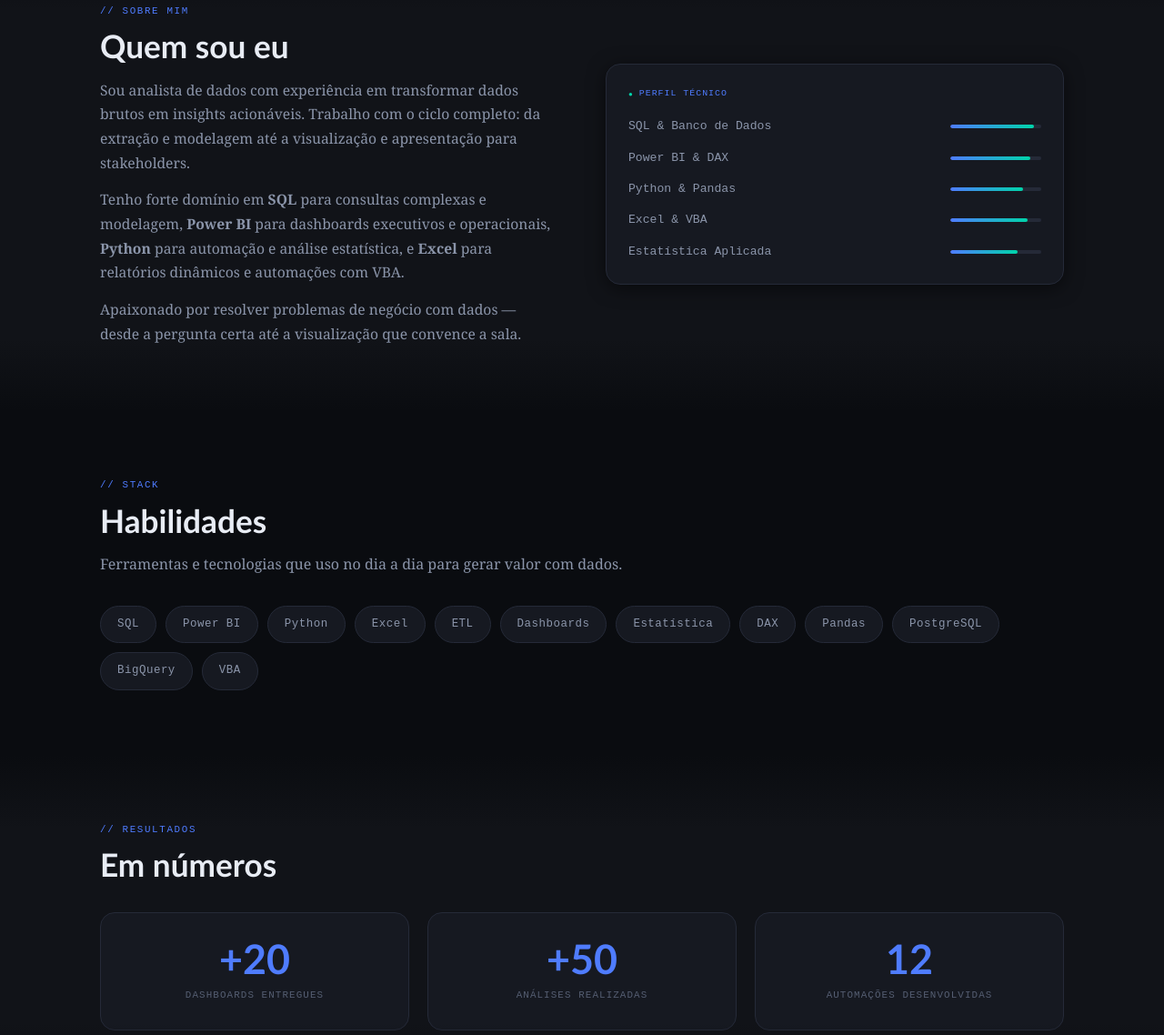
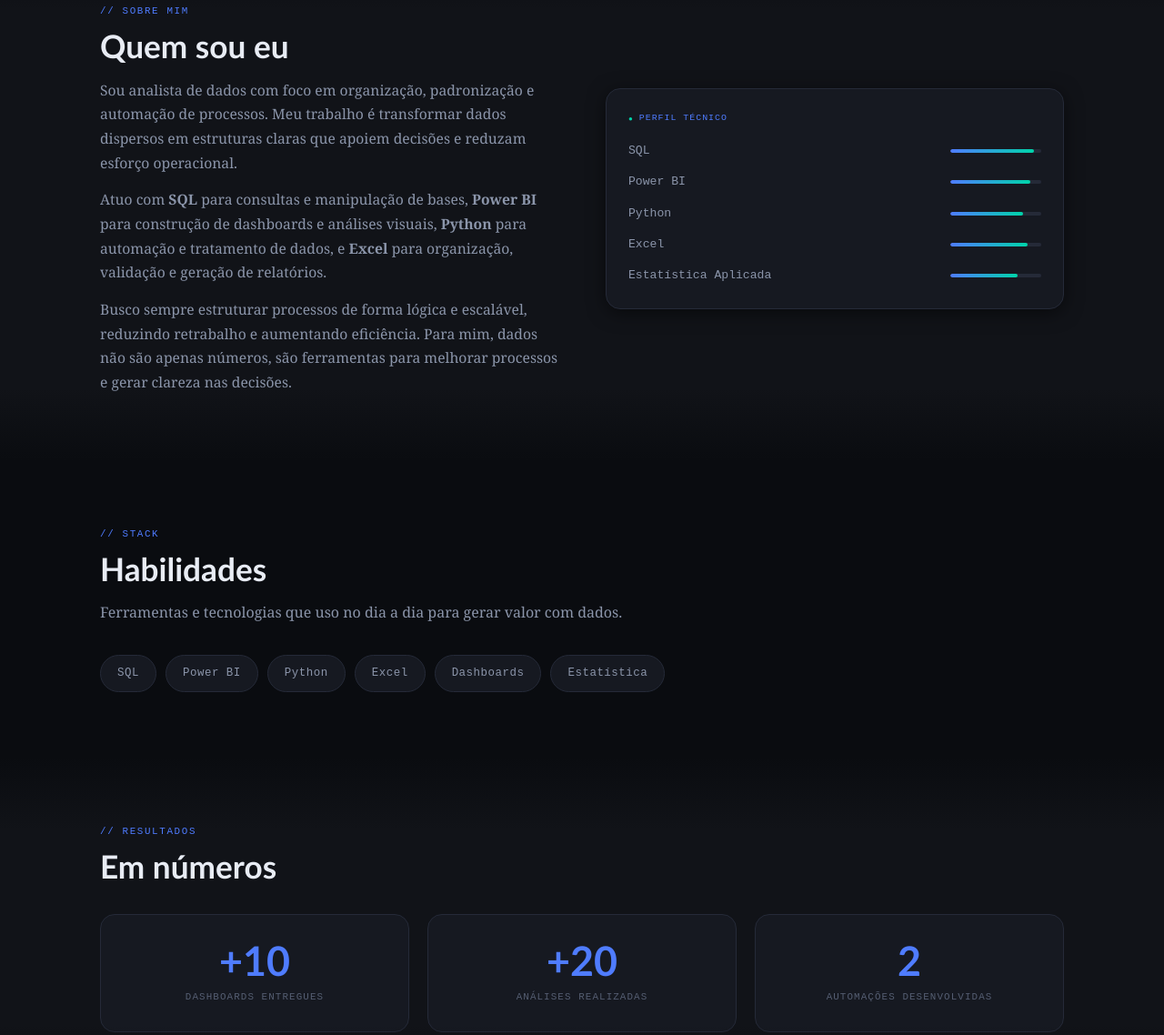
Before and after one commit to joaopedrolour3nc/Portfolio-Jo-o-Pedro-Analista, a plain HTML site: page index.html in a window 1280 px wide. Shown: the part 869-2007 px from the top of the page at 91% size. Drawn offline with Linux system fonts and the light colour scheme.

Commit message:
Reescrita dos textos e das informações no site

```diff
--- a/index.html
+++ b/index.html
@@ -85,13 +85,13 @@
             <span class="section__label">// sobre mim</span>
             <h2 class="section__title" id="sobre-title">Quem sou eu</h2>
            <p>
-              Sou analista de dados com experiência em transformar dados brutos em insights acionáveis. Trabalho com o ciclo completo: da extração e modelagem até a visualização e apresentação para stakeholders.
+            Sou analista de dados com foco em organização, padronização e automação de processos. Meu trabalho é transformar dados dispersos em estruturas claras que apoiem decisões e reduzam esforço operacional.
           </p>
           <p>
-              Tenho forte domínio em <strong>SQL</strong> para consultas complexas e modelagem, <strong>Power BI</strong> para dashboards executivos e operacionais, <strong>Python</strong> para automação e análise estatística, e <strong>Excel</strong> para relatórios dinâmicos e automações com VBA.
+            Atuo com <strong>SQL</strong> para consultas e manipulação de bases, <strong>Power BI</strong> para construção de dashboards e análises visuais, <strong>Python</strong> para automação e tratamento de dados, e <strong>Excel</strong> para organização, validação e geração de relatórios.
           </p>
           <p>
-              Apaixonado por resolver problemas de negócio com dados — desde a pergunta certa até a visualização que convence a sala.
+            Busco sempre estruturar processos de forma lógica e escalável, reduzindo retrabalho e aumentando eficiência. Para mim, dados não são apenas números, são ferramentas para melhorar processos e gerar clareza nas decisões.
           </p>
           </div>
           <div class="about__visual">
@@ -99,25 +99,25 @@
               <div class="about__card-label">perfil técnico</div>
               <div class="about__stat-list">
                 <div class="about__stat-item">
-                  <span>SQL & Banco de Dados</span>
+                  <span>SQL</span>
                   <div class="about__stat-bar">
                     <div class="about__stat-fill" style="width:92%"></div>
                   </div>
                 </div>
                 <div class="about__stat-item">
-                  <span>Power BI & DAX</span>
+                  <span>Power BI</span>
                   <div class="about__stat-bar">
                     <div class="about__stat-fill" style="width:88%"></div>
                   </div>
                 </div>
                 <div class="about__stat-item">
-                  <span>Python & Pandas</span>
+                  <span>Python</span>
                   <div class="about__stat-bar">
                     <div class="about__stat-fill" style="width:80%"></div>
                   </div>
                 </div>
                 <div class="about__stat-item">
-                  <span>Excel & VBA</span>
+                  <span>Excel</span>
                   <div class="about__stat-bar">
                     <div class="about__stat-fill" style="width:85%"></div>
                   </div>
@@ -146,14 +146,8 @@
           <span class="skill-chip" role="listitem">Power BI</span>
           <span class="skill-chip" role="listitem">Python</span>
           <span class="skill-chip" role="listitem">Excel</span>
-          <span class="skill-chip" role="listitem">ETL</span>
           <span class="skill-chip" role="listitem">Dashboards</span>
           <span class="skill-chip" role="listitem">Estatística</span>
-          <span class="skill-chip" role="listitem">DAX</span>
-          <span class="skill-chip" role="listitem">Pandas</span>
-          <span class="skill-chip" role="listitem">PostgreSQL</span>
-          <span class="skill-chip" role="listitem">BigQuery</span>
-          <span class="skill-chip" role="listitem">VBA</span>
         </div>
       </div>
     </section>
@@ -165,15 +159,15 @@
         <h2 class="section__title" id="metrics-title">Em números</h2>
         <div class="metrics">
           <div class="metric">
-            <div class="metric__value">+20</div>
+            <div class="metric__value">+10</div>
             <div class="metric__label">Dashboards entregues</div>
           </div>
           <div class="metric">
-            <div class="metric__value">+50</div>
+            <div class="metric__value">+20</div>
             <div class="metric__label">Análises realizadas</div>
           </div>
           <div class="metric">
-            <div class="metric__value">12</div>
+            <div class="metric__value">2</div>
             <div class="metric__label">Automações desenvolvidas</div>
           </div>
         </div>
```
Lines whose indentation alone changed are shown as unchanged.
